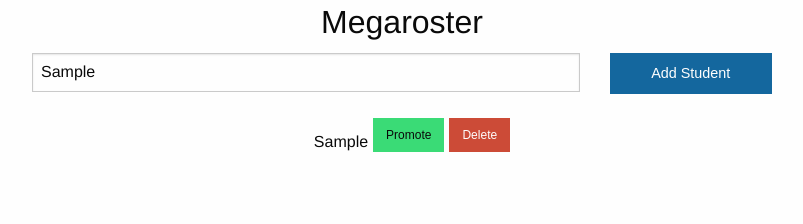
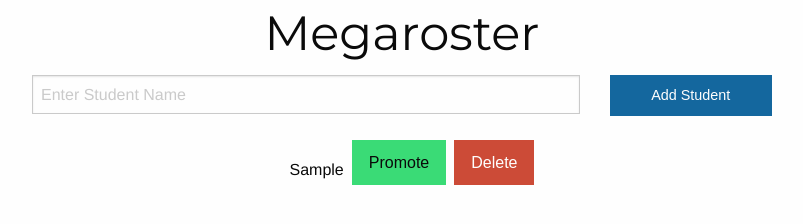
Before and after one commit to sbenchik/Megaroster, a plain HTML site: page index.html in a window 1280 px wide. Both pictures are taken after typing "Sample" into the empty fields and a click on the button "Add Student". Shown: the whole page, without its empty margins (238-1041 px from the left). Drawn offline with Linux system fonts and the light colour scheme.

Commit message:
Reset the form after adding student

```diff
--- a/index.css
+++ b/index.css
@@ -1,20 +1,8 @@
 @import url('https://fonts.googleapis.com/css?family=Montserrat');
 
-/**{
-    font-family: 'Montserrat'
-}*/
-
 .listButton{
-    margin-left: 5px;
-}
-
-form, h1, h2{
-    text-align: center;
-}
-
-h1{
-    font-size: 4em;
-    font-weight: bold;
+    margin-left: .5em;
+    font-size: 1em;
 }
 
 ul>li{
@@ -24,6 +12,8 @@ ul>li{
 }
 
 h2{
-    font-size: 2em;
+    font-size: 3em;
     font-weight: normal;
+    text-align: center;
+    font-family: 'Montserrat'
 }
--- a/index.html
+++ b/index.html
@@ -31,7 +31,7 @@
             </div>
         </div>
         <div class="row">
-            <div class="medium-offset-2 medium-8 columns">
+            <div class="medium-offset-2 medium-8 columns names">
                 <ul></ul>
             </div>
         </div>
--- a/index.js
+++ b/index.js
@@ -38,12 +38,12 @@ const App = {
 
         const deleteButton = document.createElement('button')
         deleteButton.textContent = 'Delete'
-        deleteButton.classList.add('alert', 'button', 'small', 'listButton')
+        deleteButton.classList.add('alert', 'button', 'listButton')
         deleteButton.addEventListener('click', (ev) => this.delete(ev))
 
         const promoteButton = document.createElement('button')
         promoteButton.textContent = 'Promote'
-        promoteButton.classList.add('success', 'button', 'small', 'listButton')
+        promoteButton.classList.add('success', 'button', 'listButton')
         promoteButton.addEventListener('click', (ev) => this.promote(ev))
 
         newName.appendChild(promoteButton)
@@ -57,6 +57,7 @@ const App = {
         const names = document.querySelector('.names')
         const list = this.createList(form.elements)
         names.appendChild(list)
+        form.reset()
     },
 }
 App.init()
```
